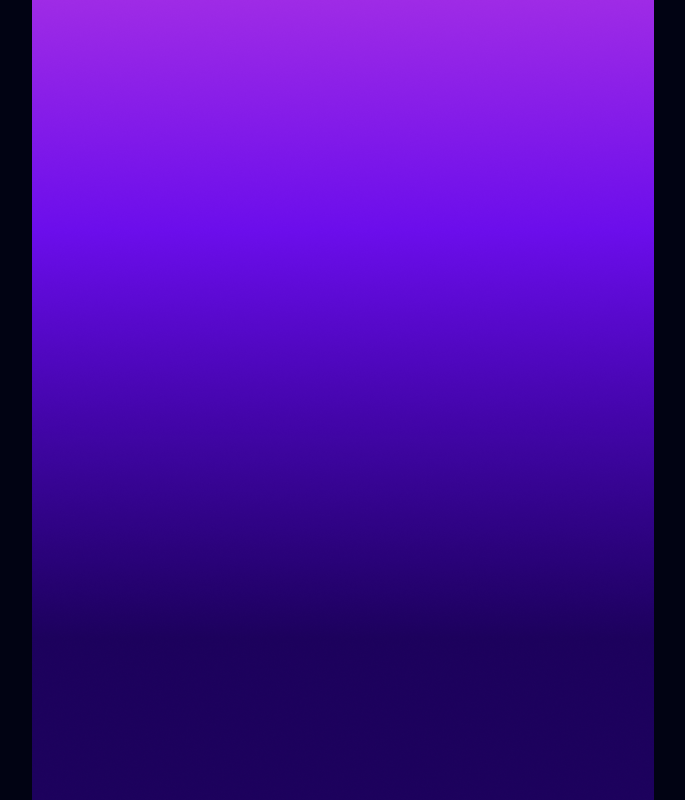
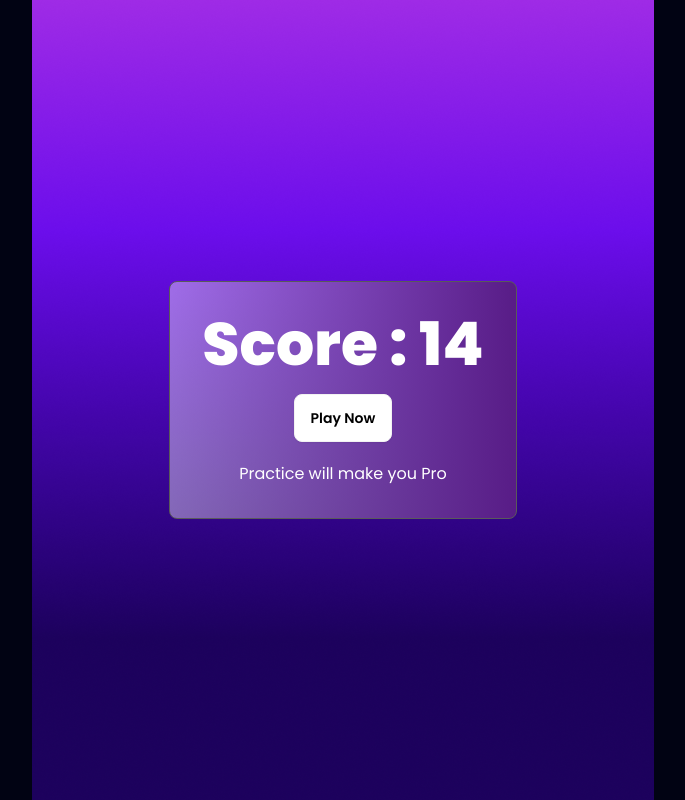
Before and after one commit to Dev-Zual/typing-game-dom, a plain HTML site: page index.html in a window 1280 px wide. Shown: the whole page, without its empty margins (297-982 px from the left). Drawn offline with nearby package versions, Linux system fonts and the light colour scheme.

Commit message:
score area done

```diff
--- a/index.html
+++ b/index.html
@@ -104,6 +104,21 @@
         </div>
       </section>
       <!-- playground end -->
+      <!-- score -->
+      <section>
+        <div class="flex justify-center min-h-screen items-center">
+          <div
+            class="text-white flex flex-col items-center p-8 border border-[#5a5a5a] space-y-5 bg-gradient-to-r from-white/40 to-purple-900 rounded-lg"
+          >
+            <h1 class="text-6xl font-extrabold">Score : <span>14</span></h1>
+            <button class="btn bg-white text-black hover:bg-white/70">
+              Play Now
+            </button>
+            <p>Practice will make you Pro</p>
+          </div>
+        </div>
+      </section>
+      <!-- score end -->
     </main>
     <script src="js/main.js"></script>
   </body>
```
